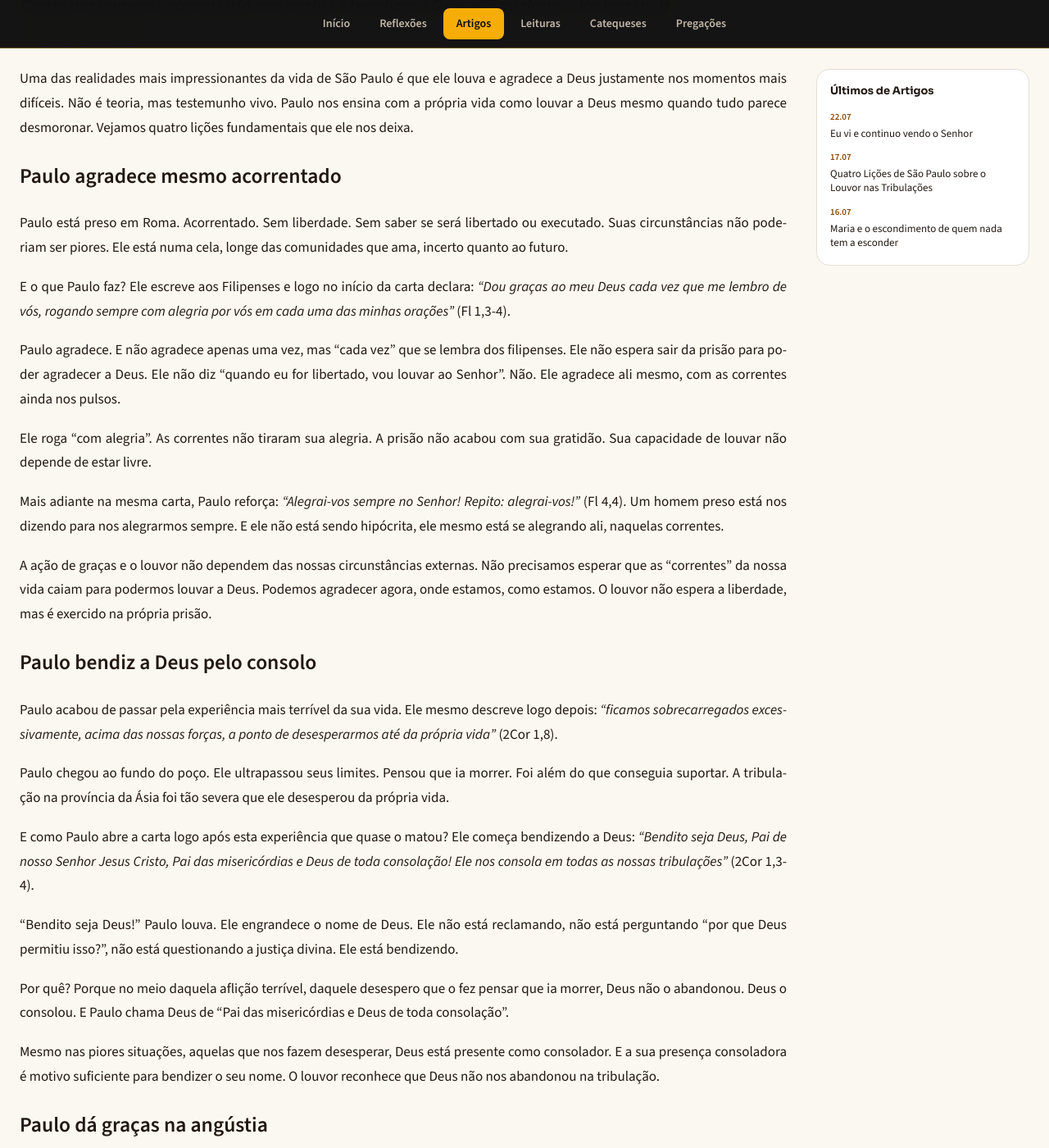
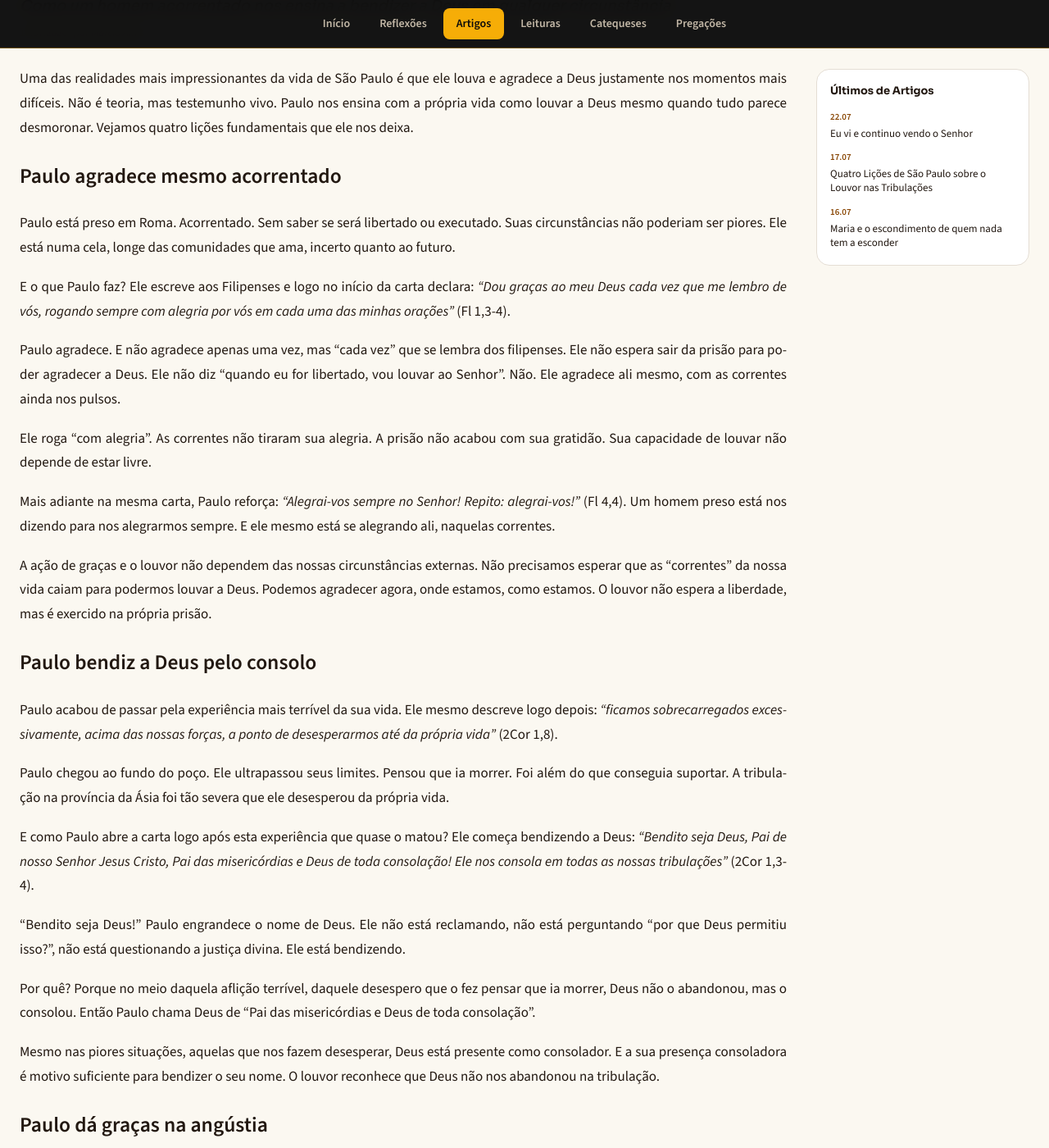
Before and after one commit to admariam/liturgiadiaria, a Jekyll site: the page built from _artigos/quatro-licoes-de-paulo-sobre-o-louvor.md, in a window 1280 px wide and 1400 px high, scrolled down 767 px. Shown: the whole window at 82% size. Built offline with Jekyll 4.4.1, drawn with Linux system fonts in a browser that asks for light colours; some of the changed text lies outside the part shown.

Commit message:
Update Artigo “quatro-licoes-de-paulo-sobre-o-louvor”

```diff
--- a/_artigos/quatro-licoes-de-paulo-sobre-o-louvor.md
+++ b/_artigos/quatro-licoes-de-paulo-sobre-o-louvor.md
@@ -1,40 +1,40 @@
 ---
-title: "Quatro Lições de São Paulo sobre o Louvor nas Tribulações"
-subtitulo: "Como um homem acorrentado nos ensina a bendizer a Deus em qualquer circunstância"
-categoria: "Espiritualidade paulina"
+title: Quatro Lições de São Paulo sobre o Louvor nas Tribulações
+subtitulo: Como um homem acorrentado nos ensina a bendizer a Deus em qualquer circunstância
+categoria: Espiritualidade paulina
 date: 2026-07-17
-autor: "Márcio Arias"
+autor: Márcio Arias
 imagem: /assets/img/artigo-paulo-louvor.jpg
-resumo: "Paulo louva preso, louva depois de quase morrer, louva no meio da angústia. Ele não espera as correntes caírem para agradecer — e nos ensina que o louvor não depende das circunstâncias, mas da fidelidade de Deus."
+resumo: Paulo louva preso, louva depois de quase morrer, louva no meio da angústia. Ele não espera as correntes caírem para agradecer e nos ensina que o louvor não depende das circunstâncias, mas da fidelidade de Deus.
 ---
 
 Uma das realidades mais impressionantes da vida de São Paulo é que ele louva e agradece a Deus justamente nos momentos mais difíceis. Não é teoria, mas testemunho vivo. Paulo nos ensina com a própria vida como louvar a Deus mesmo quando tudo parece desmoronar. Vejamos quatro lições fundamentais que ele nos deixa.
 
 ## Paulo agradece mesmo acorrentado
 
-Paulo está preso em Roma. Acorrentado. Sem liberdade. Sem saber se será libertado ou executado. Suas circunstâncias não poderiam ser piores. Ele está numa cela, longe das comunidades que ama, incerto quanto ao futuro.
+Paulo está preso em Roma. Acorrentado. Sem saber se será libertado ou executado. Suas circunstâncias não poderiam ser piores. Ele está numa cela, longe das comunidades que ama, incerto quanto ao futuro.
 
-E o que Paulo faz? Ele escreve aos Filipenses e logo no início da carta declara: *"Dou graças ao meu Deus cada vez que me lembro de vós, rogando sempre com alegria por vós em cada uma das minhas orações"* (Fl 1,3-4).
+E o que Paulo faz? Ele escreve aos Filipenses e logo no início da carta declara: _"Dou graças ao meu Deus cada vez que me lembro de vós, rogando sempre com alegria por vós em cada uma das minhas orações"_ (Fl 1,3-4).
 
 Paulo agradece. E não agradece apenas uma vez, mas "cada vez" que se lembra dos filipenses. Ele não espera sair da prisão para poder agradecer a Deus. Ele não diz "quando eu for libertado, vou louvar ao Senhor". Não. Ele agradece ali mesmo, com as correntes ainda nos pulsos.
 
 Ele roga "com alegria". As correntes não tiraram sua alegria. A prisão não acabou com sua gratidão. Sua capacidade de louvar não depende de estar livre.
 
-Mais adiante na mesma carta, Paulo reforça: *"Alegrai-vos sempre no Senhor! Repito: alegrai-vos!"* (Fl 4,4). Um homem preso está nos dizendo para nos alegrarmos sempre. E ele não está sendo hipócrita, ele mesmo está se alegrando ali, naquelas correntes.
+Mais adiante na mesma carta, Paulo reforça: _"Alegrai-vos sempre no Senhor! Repito: alegrai-vos!"_ (Fl 4,4). Um homem preso está nos dizendo para nos alegrarmos sempre. E ele mesmo está se alegrando ali, naquelas correntes.
 
 A ação de graças e o louvor não dependem das nossas circunstâncias externas. Não precisamos esperar que as "correntes" da nossa vida caiam para podermos louvar a Deus. Podemos agradecer agora, onde estamos, como estamos. O louvor não espera a liberdade, mas é exercido na própria prisão.
 
 ## Paulo bendiz a Deus pelo consolo
 
-Paulo acabou de passar pela experiência mais terrível da sua vida. Ele mesmo descreve logo depois: *"ficamos sobrecarregados excessivamente, acima das nossas forças, a ponto de desesperarmos até da própria vida"* (2Cor 1,8).
+Paulo acabou de passar pela experiência mais terrível da sua vida. Ele mesmo descreve logo depois: _"ficamos sobrecarregados excessivamente, acima das nossas forças, a ponto de desesperarmos até da própria vida"_ (2Cor 1,8).
 
 Paulo chegou ao fundo do poço. Ele ultrapassou seus limites. Pensou que ia morrer. Foi além do que conseguia suportar. A tribulação na província da Ásia foi tão severa que ele desesperou da própria vida.
 
-E como Paulo abre a carta logo após esta experiência que quase o matou? Ele começa bendizendo a Deus: *"Bendito seja Deus, Pai de nosso Senhor Jesus Cristo, Pai das misericórdias e Deus de toda consolação! Ele nos consola em todas as nossas tribulações"* (2Cor 1,3-4).
+E como Paulo abre a carta logo após esta experiência que quase o matou? Ele começa bendizendo a Deus: _"Bendito seja Deus, Pai de nosso Senhor Jesus Cristo, Pai das misericórdias e Deus de toda consolação! Ele nos consola em todas as nossas tribulações"_ (2Cor 1,3-4).
 
-"Bendito seja Deus!" Paulo louva. Ele engrandece o nome de Deus. Ele não está reclamando, não está perguntando "por que Deus permitiu isso?", não está questionando a justiça divina. Ele está bendizendo.
+"Bendito seja Deus!" Paulo engrandece o nome de Deus. Ele não está reclamando, não está perguntando "por que Deus permitiu isso?", não está questionando a justiça divina. Ele está bendizendo.
 
-Por quê? Porque no meio daquela aflição terrível, daquele desespero que o fez pensar que ia morrer, Deus não o abandonou. Deus o consolou. E Paulo chama Deus de "Pai das misericórdias e Deus de toda consolação".
+Por quê? Porque no meio daquela aflição terrível, daquele desespero que o fez pensar que ia morrer, Deus não o abandonou, mas o consolou. Então Paulo chama Deus de "Pai das misericórdias e Deus de toda consolação".
 
 Mesmo nas piores situações, aquelas que nos fazem desesperar, Deus está presente como consolador. E a sua presença consoladora é motivo suficiente para bendizer o seu nome. O louvor reconhece que Deus não nos abandonou na tribulação.
 
@@ -42,9 +42,7 @@
 
 Ainda na Segunda Carta aos Coríntios, Paulo está narrando suas experiências missionárias difíceis. Ele conta como estava angustiado, como não tinha descanso, como seu espírito não encontrava tranquilidade (cf. 2Cor 2,13). É um relato de aflições constantes.
 
-E no meio deste relato de dificuldades e angústias, Paulo para e declara: *"Graças sejam dadas a Deus, que nos faz triunfar sempre em Cristo"* (2Cor 2,14).
-
-Paulo está sem descanso, está angustiado, está em aflição. E mesmo assim ele para no meio da narrativa de sofrimento para dar graças a Deus.
+E no meio deste relato de dificuldades e angústias, Paulo para e declara: _"Graças sejam dadas a Deus, que nos faz triunfar sempre em Cristo"_ (2Cor 2,14).
 
 E pelo que ele agradece? Porque Deus "nos faz triunfar sempre em Cristo". Paulo não está triunfando segundo os padrões humanos, ele está angustiado, sem paz, sem descanso. Mas ele está triunfando em Cristo. E isso é motivo suficiente de gratidão.
 
@@ -54,7 +52,7 @@
 
 Esta lição é diferente das outras. Aqui Paulo não está apenas demonstrando que ele próprio louva nas tribulações, mas está nos ensinando explicitamente que esta é a vontade de Deus para nós.
 
-Paulo escreve aos Tessalonicenses — uma comunidade que também estava sofrendo perseguição: *"Dai graças em todas as circunstâncias, pois esta é a vontade de Deus a vosso respeito em Cristo Jesus"* (1Ts 5,18).
+Paulo escreve aos Tessalonicenses — uma comunidade que também estava sofrendo perseguição: _"Dai graças em todas as circunstâncias, pois esta é a vontade de Deus a vosso respeito em Cristo Jesus"_ (1Ts 5,18).
 
 Paulo não diz "dai graças pelas circunstâncias boas" ou "dai graças depois que as dificuldades passarem". Ele diz "em todas as circunstâncias". E ele não está dando um conselho opcional. Ele está declarando: "esta é a vontade de Deus".
 
```
